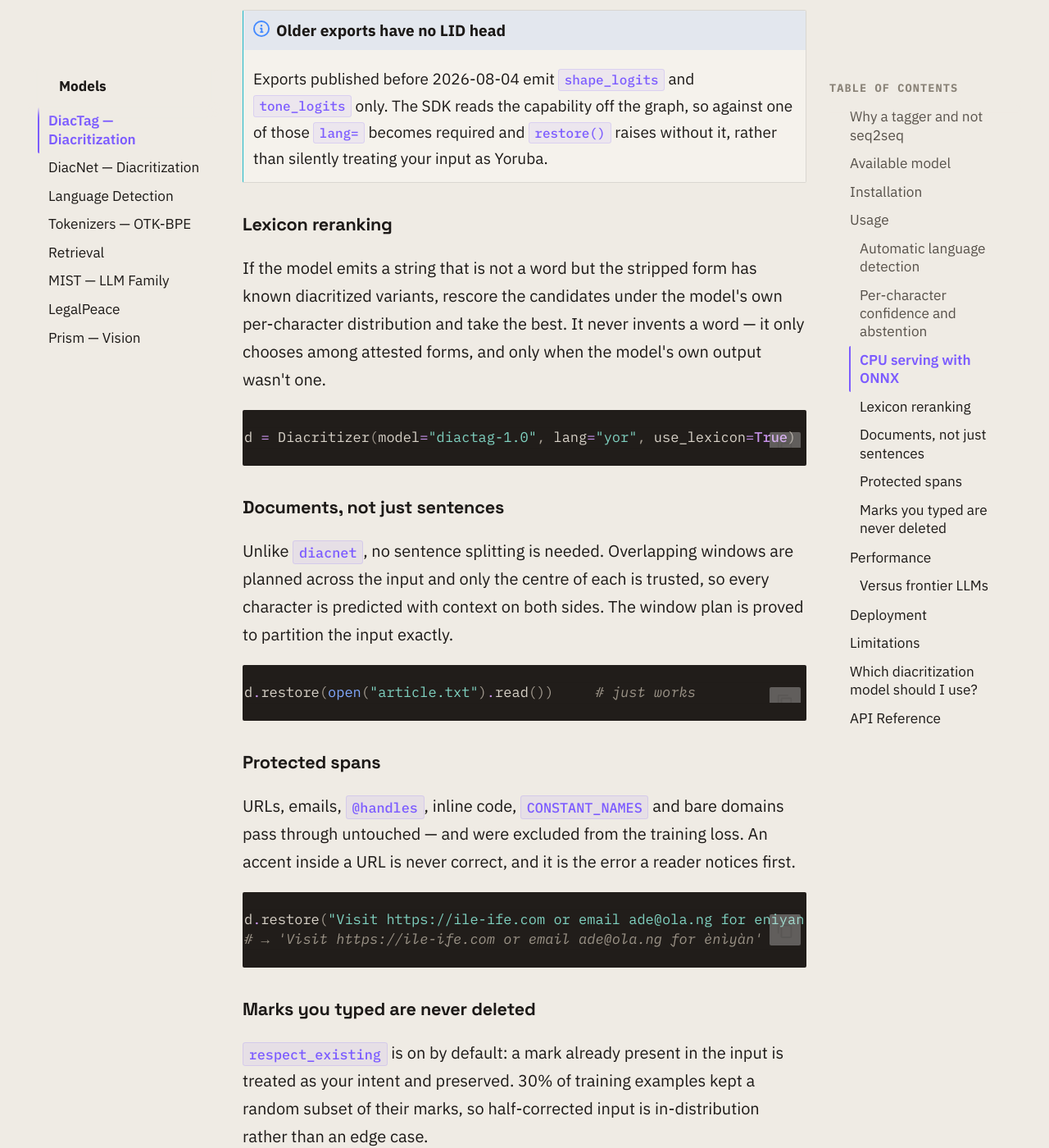
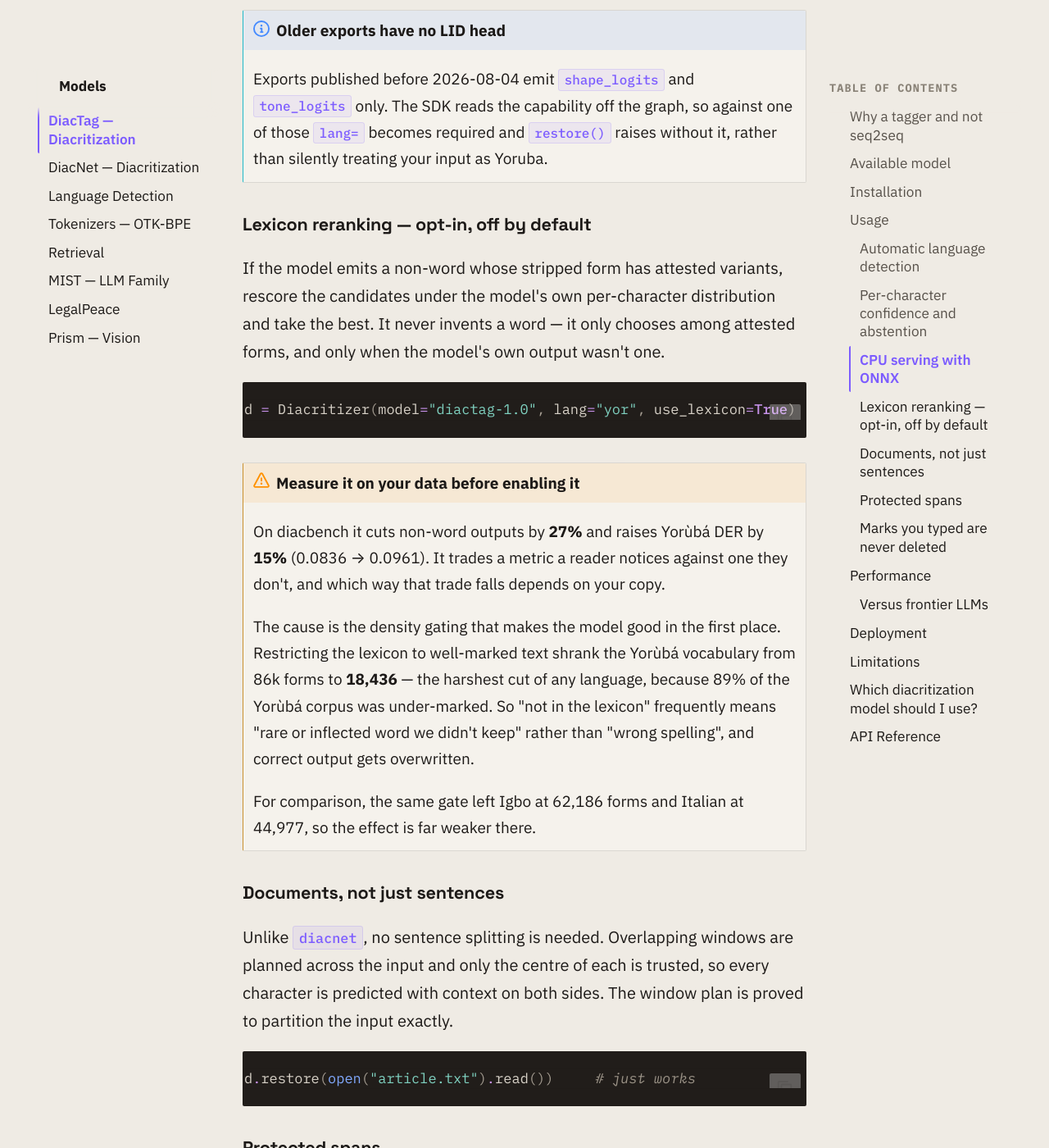
Before and after one commit to Olaverse-Labs/olaverse, an MkDocs documentation site: the page built from docs/models/diactag.md, in a window 1280 px wide and 1400 px high, scrolled down 4882 px. Shown: the whole window at 82% size. Built offline with MkDocs 1.6.1 and Material for MkDocs 9.7.7, drawn with Linux system fonts in a browser that asks for light colours; comment, search, counter and statistics services are not loaded; the version menu is left out.

Commit message:
docs(diactag): document the lexicon reranking tradeoff
The docs presented use_lexicon as a straightforward win. Measured on
diacbench it cuts non-word outputs by 27% but raises Yoruba DER by 15%
(0.0836 -> 0.0961), which the model card documents and the docs did not.

The cause is our own density gating: restricting the lexicon to well-marked
text shrank the Yoruba vocabulary from 86k forms to 18,436 -- the harshest
cut of any language, because 89% of the Yoruba corpus was under-marked. So
"not in the lexicon" often means "rare or inflected word we didn't keep"
rather than "wrong spelling", and correct output gets overwritten. The same
gate left Igbo at 62,186 forms and Italian at 44,977, so the effect is much
weaker there.

Both figures verified against the shipped lexicon.json, which reports
density_gated: true.

The flag was already off by default; this documents why you would leave it
that way. Docstrings are updated too, so help() matches the docs site.

````diff
--- a/docs/models/diactag.md
+++ b/docs/models/diactag.md
@@ -163,16 +163,31 @@ and agrees with PyTorch to four decimal places.
     `lang=` becomes required and `restore()` raises without it, rather than
     silently treating your input as Yoruba.
 
-### Lexicon reranking
+### Lexicon reranking — opt-in, off by default
 
-If the model emits a string that is not a word but the stripped form has known
-diacritized variants, rescore the candidates under the model's own
-per-character distribution and take the best. It never invents a word — it only
-chooses among attested forms, and only when the model's own output wasn't one.
+If the model emits a non-word whose stripped form has attested variants,
+rescore the candidates under the model's own per-character distribution and
+take the best. It never invents a word — it only chooses among attested forms,
+and only when the model's own output wasn't one.
 
 ```python
 d = Diacritizer(model="diactag-1.0", lang="yor", use_lexicon=True)
 ```
+
+!!! warning "Measure it on your data before enabling it"
+    On diacbench it cuts non-word outputs by **27%** and raises Yorùbá DER by
+    **15%** (0.0836 → 0.0961). It trades a metric a reader notices against one
+    they don't, and which way that trade falls depends on your copy.
+
+    The cause is the density gating that makes the model good in the first
+    place. Restricting the lexicon to well-marked text shrank the Yorùbá
+    vocabulary from 86k forms to **18,436** — the harshest cut of any language,
+    because 89% of the Yorùbá corpus was under-marked. So "not in the lexicon"
+    frequently means "rare or inflected word we didn't keep" rather than "wrong
+    spelling", and correct output gets overwritten.
+
+    For comparison, the same gate left Igbo at 62,186 forms and Italian at
+    44,977, so the effect is far weaker there.
 
 ### Documents, not just sentences
 
````
Also changed, not shown: docs/nlp.md (+9 -2 lines), 1 other file.
